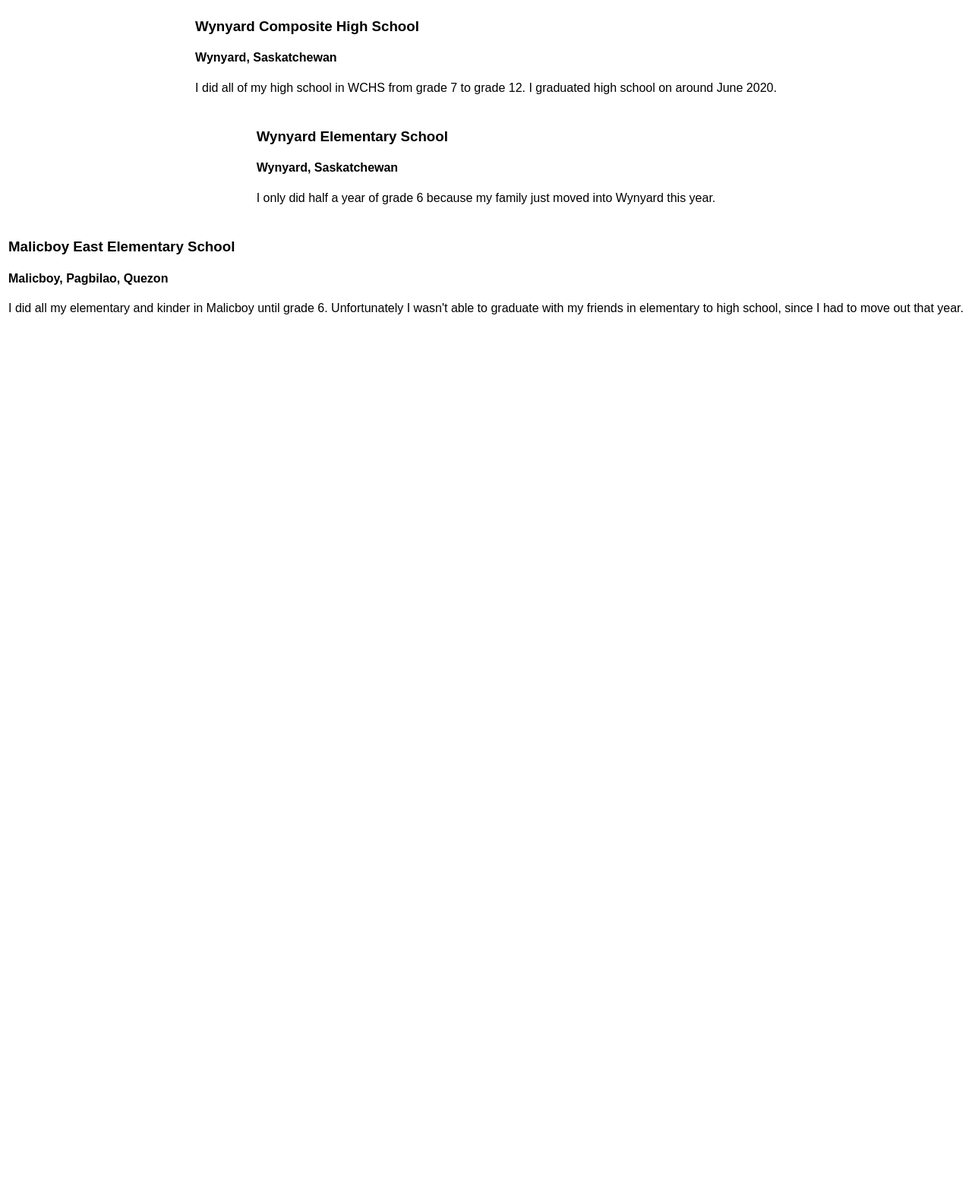
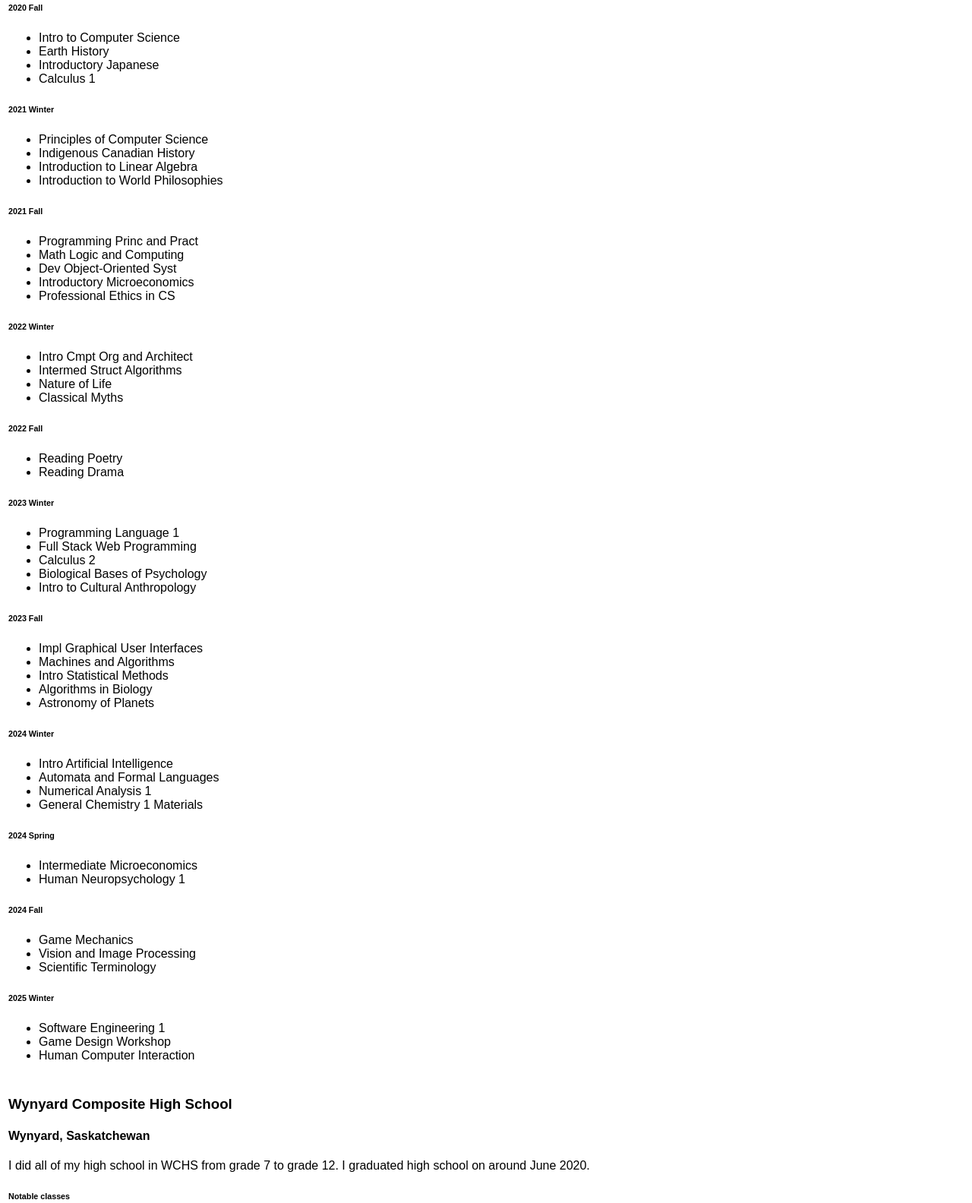
Before and after one commit to SoreFever/Portfolio-IanOabel, a plain HTML site: page education.html in a window 1280 px wide. Shown: the part 217-1801 px from the top of the page at 76% size. Before the commit the page ends 816 px from the top, so only its background shows below. Drawn offline with Linux system fonts and the light colour scheme.

Commit message:
Added more content
-classes taken

```diff
--- a/education.css
+++ b/education.css
@@ -0,0 +1,6 @@
+.content {
+    display: flex;
+    flex-direction: column;
+    align-items: first baseline;
+    gap: 10px;
+}
--- a/education.html
+++ b/education.html
@@ -26,6 +26,82 @@
                 for my bachelors of science majoring in computer science.
                 I got my degree on June 2025.
             </p>
+            <div>
+                <h6>2020 Fall</h6>
+                <ul>
+                    <li>Intro to Computer Science</li>
+                    <li>Earth History</li>
+                    <li>Introductory Japanese</li>
+                    <li>Calculus 1</li>
+                </ul>
+                <h6>2021 Winter</h6>
+                <ul>
+                    <li>Principles of Computer Science</li>
+                    <li>Indigenous Canadian History</li>
+                    <li>Introduction to Linear Algebra</li>
+                    <li>Introduction to World Philosophies</li>
+                </ul>
+                <h6>2021 Fall</h6>
+                <ul>
+                    <li>Programming Princ and Pract</li>
+                    <li>Math Logic and Computing</li>
+                    <li>Dev Object-Oriented Syst</li>
+                    <li>Introductory Microeconomics</li>
+                    <li>Professional Ethics in CS</li>
+                </ul>
+                <h6>2022 Winter</h6>
+                <ul>
+                    <li>Intro Cmpt Org and Architect</li>
+                    <li>Intermed Struct Algorithms</li>
+                    <li>Nature of Life</li>
+                    <li>Classical Myths</li>
+                </ul>
+                <h6>2022 Fall</h6>
+                <ul>
+                    <li>Reading Poetry</li>
+                    <li>Reading Drama</li>
+                </ul>
+                <h6>2023 Winter</h6>
+                <ul>
+                    <li>Programming Language 1</li>
+                    <li>Full Stack Web Programming</li>
+                    <li>Calculus 2</li>
+                    <li>Biological Bases of Psychology</li>
+                    <li>Intro to Cultural Anthropology</li>
+                </ul>
+                <h6>2023 Fall</h6>
+                <ul>
+                    <li>Impl Graphical User Interfaces</li>
+                    <li>Machines and Algorithms</li>
+                    <li>Intro Statistical Methods</li>
+                    <li>Algorithms in Biology</li>
+                    <li>Astronomy of Planets</li>
+                </ul>
+                <h6>2024 Winter</h6>
+                <ul>
+                    <li>Intro Artificial Intelligence</li>
+                    <li>Automata and Formal Languages</li>
+                    <li>Numerical Analysis 1</li>
+                    <li>General Chemistry 1 Materials</li>
+                </ul>
+                <h6>2024 Spring</h6>
+                <ul>
+                    <li>Intermediate Microeconomics</li>
+                    <li>Human Neuropsychology 1</li>
+                </ul>
+                <h6>2024 Fall</h6>
+                <ul>
+                    <li>Game Mechanics</li>
+                    <li>Vision and Image Processing</li>
+                    <li>Scientific Terminology</li>
+                </ul>
+                <h6>2025 Winter</h6>
+                <ul>
+                    <li>Software Engineering 1</li>
+                    <li>Game Design Workshop</li>
+                    <li>Human Computer Interaction</li>
+                </ul>
+            </div>
         </div>
         <div>
             <h3>Wynyard Composite High School</h3>
@@ -34,6 +110,8 @@
                 I did all of my high school in WCHS from grade 7 to grade 12.
                 I graduated high school on around June 2020.
             </p>
+            <h6>Notable classes</h6>
+                <p>Math Foundations, Pre Calculus, Chemistry, Computer Science</p>
         </div>
         <div>
             <h3>Wynyard Elementary School</h3>
```
